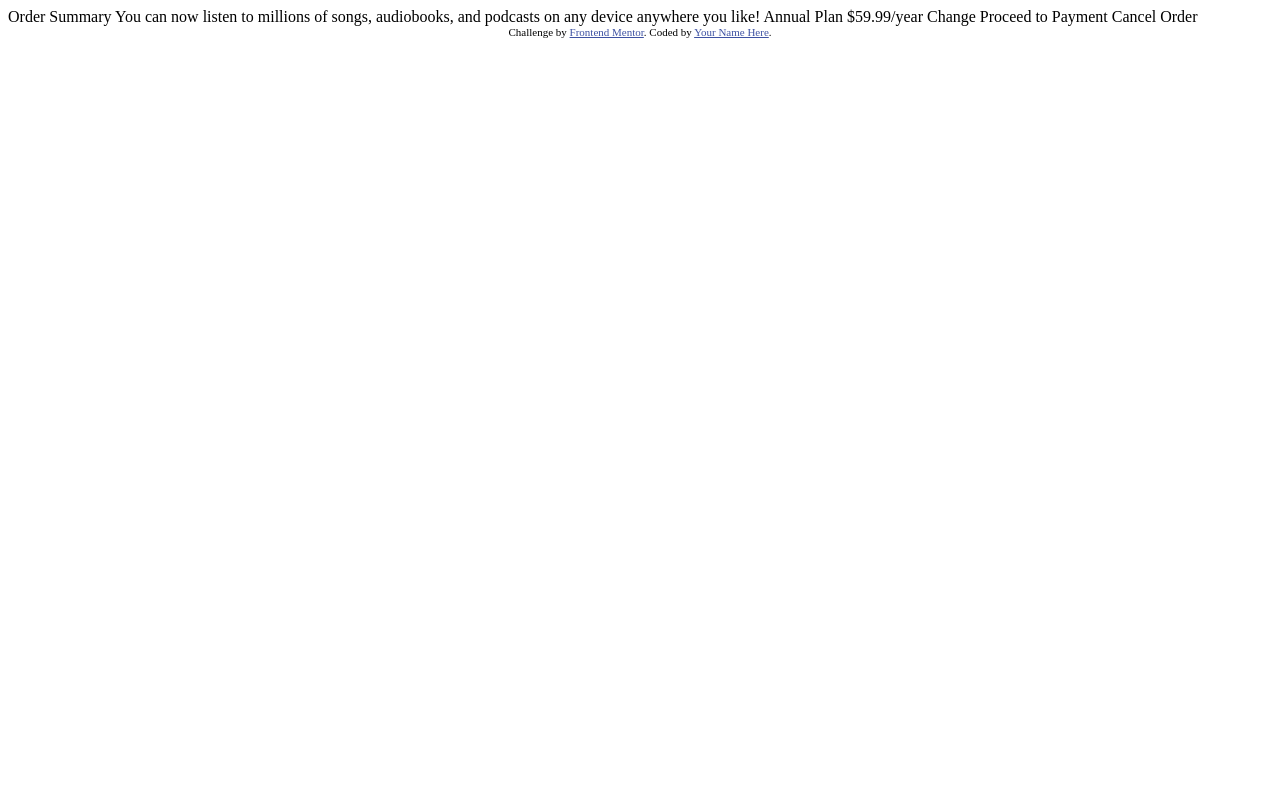
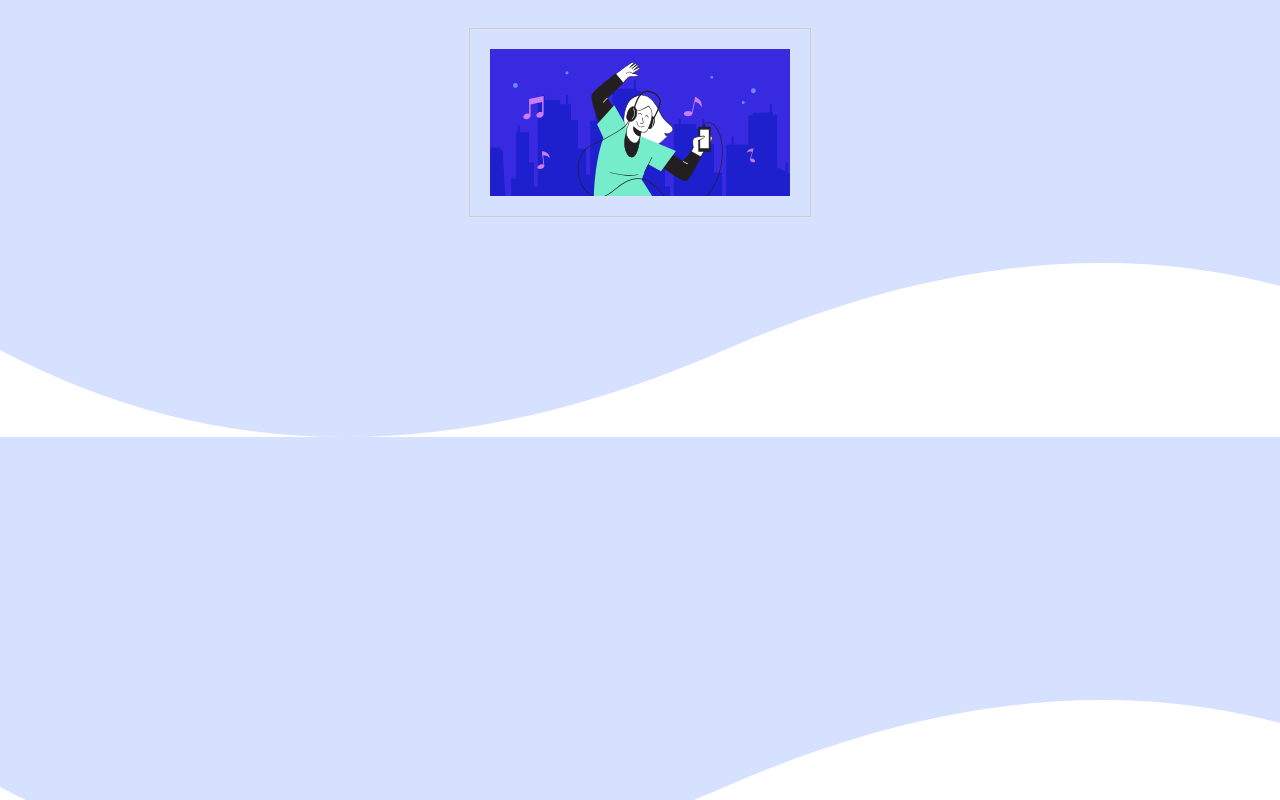
Before and after one commit to TheMohit2003/Order-preview-card, a plain HTML site: page index.html in a window 1280 px wide. Drawn offline with Linux system fonts and the light colour scheme.

Commit message:
created card div and made it flex

```diff
--- a/index.html
+++ b/index.html
@@ -1,37 +1,19 @@
 <!DOCTYPE html>
-<html lang="en">
-<head>
-  <meta charset="UTF-8">
-  <meta name="viewport" content="width=device-width, initial-scale=1.0"> <!-- displays site properly based on user's device -->
+<html>
+  <head>
+    <meta charset="utf-8">
+    <meta http-equiv="X-UA-Compatible" content="IE=edge">
+    <title>Order Preview Card</title>
+     <meta name="viewport" content="width=device-width, initial-scale=1">
+    <link rel="stylesheet" href="./style.css">
+    <link rel="shortcut icon" href="./images/favicon-32x32.png" type="image/x-icon">
+  </head>
+  <body>
+    <div class="flex">
+    <div class="order-preview-card">
+      <img src="./images/illustration-hero.svg" alt="" loading="lazy">
+    </div>
+    <div>
 
-  <link rel="icon" type="image/png" sizes="32x32" href="./images/favicon-32x32.png">
-
-  <title>Frontend Mentor | Order summary card</title>
-
-  <!-- Feel free to remove these styles or customise in your own stylesheet 👍 -->
-  <style>
-    .attribution { font-size: 11px; text-align: center; }
-    .attribution a { color: hsl(228, 45%, 44%); }
-  </style>
-</head>
-<body>
-
-  Order Summary
-
-  You can now listen to millions of songs, audiobooks, and podcasts on any
-  device anywhere you like!
-
-  Annual Plan
-  $59.99/year
-
-  Change
-
-  Proceed to Payment
-  Cancel Order
-
-  <div class="attribution">
-    Challenge by <a href="https://www.frontendmentor.io?ref=challenge" target="_blank">Frontend Mentor</a>.
-    Coded by <a href="#">Your Name Here</a>.
-  </div>
-</body>
+  </body>
 </html>
--- a/style.css
+++ b/style.css
@@ -0,0 +1,26 @@
+body{
+    background-image:url("./images/pattern-background-desktop.svg")
+}
+
+.flex{
+    display: flex;
+    justify-content: center;
+    align-items: center;
+}
+
+.order-preview-card {
+    display: flex;
+    flex-direction: column;
+    align-items: center;
+    width: 300px;
+    padding: 20px;
+    border: 1px solid #ccc;
+    margin: 20px 0;
+  }
+
+  .order-preview-card img {
+    width: 100%;
+    height: auto;
+    padding: 0;
+    margin: 0;
+  }
```
